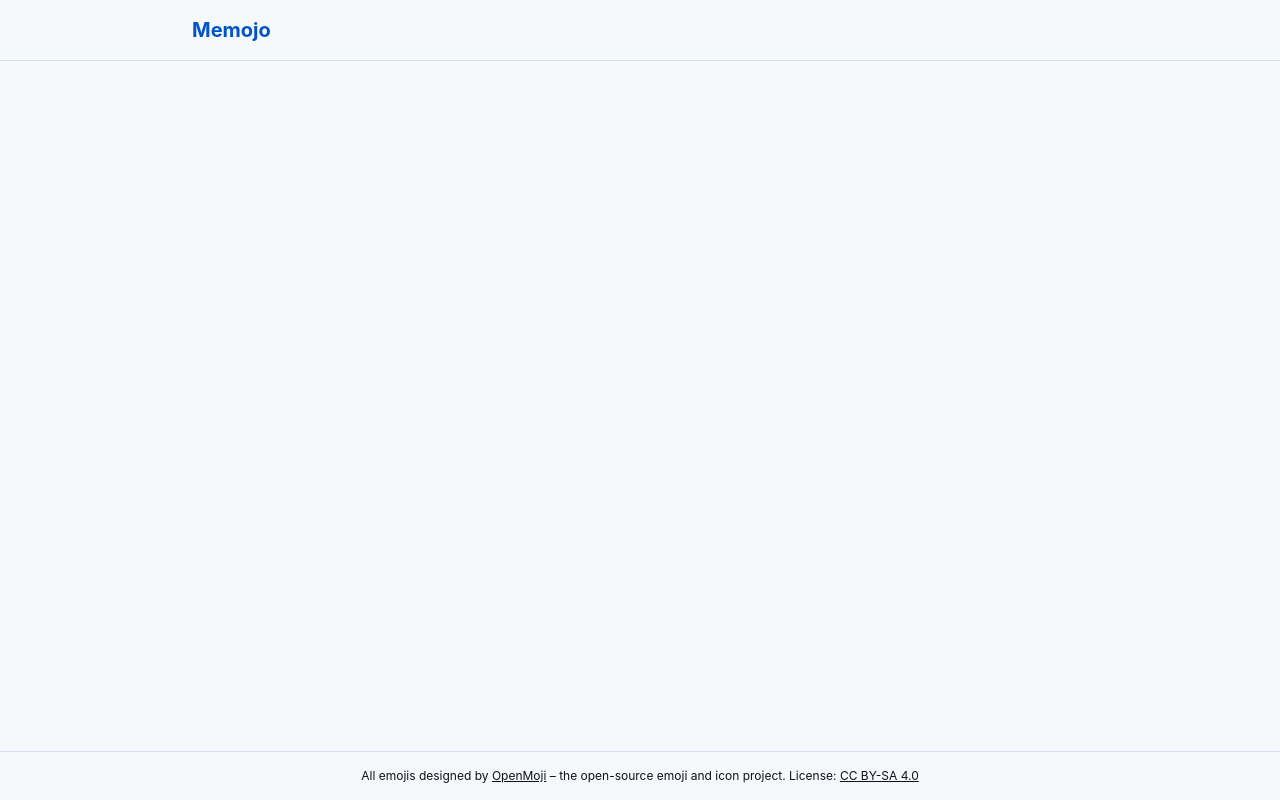
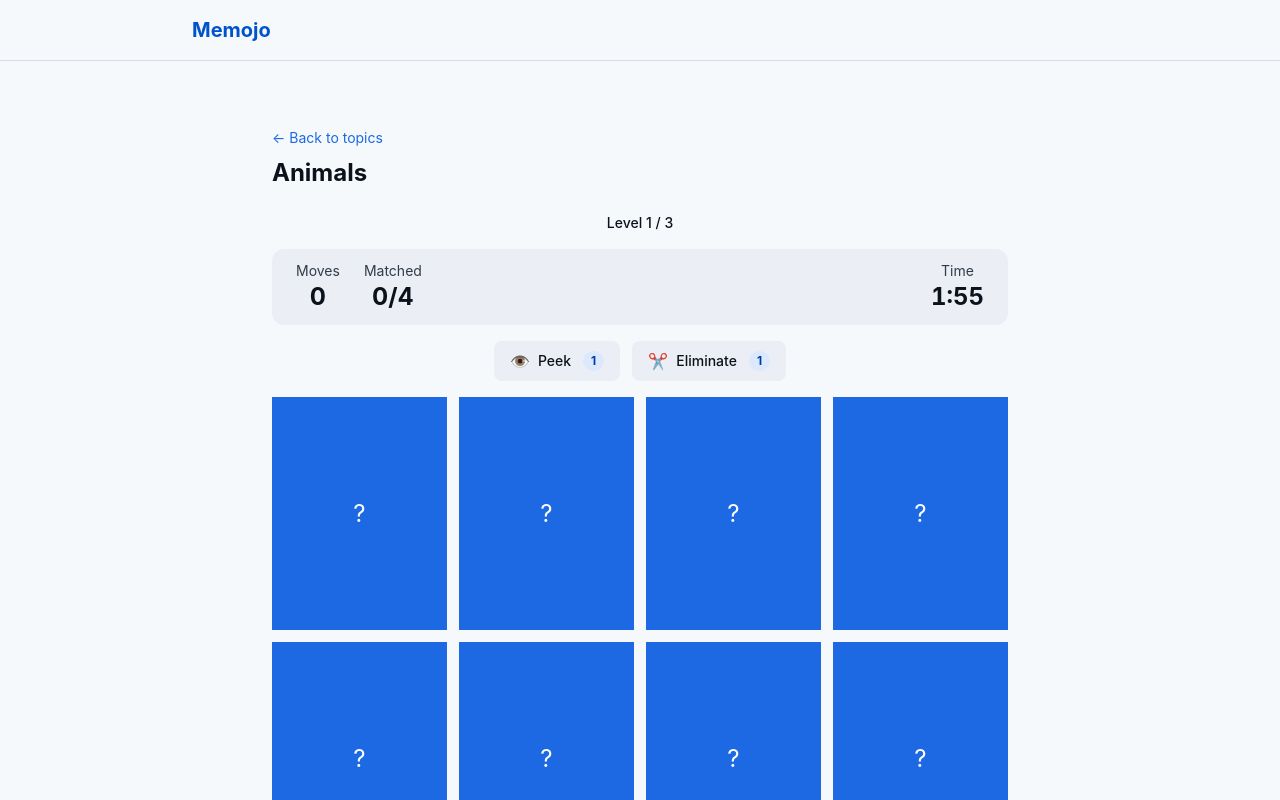
Before and after one commit to rses97/memojo, a Nuxt app: page /topics/animals in a window 1280 px wide. Shown: the top 800 px of the page. Built offline with nearby package versions, Linux system fonts and the light colour scheme.

Commit message:
feat: add topic practice page with level progression and preview

```diff
--- /dev/null
+++ b/app/pages/topics/[slug].vue
@@ -0,0 +1,237 @@
+<script setup lang="ts">
+import { calculateScore } from '~/utils/scoring'
+import type { TopicPack } from '~/types'
+
+const route = useRoute()
+const slug = route.params.slug as string
+
+const game = useGame()
+const timer = useTimer()
+const practice = useTopicPractice()
+
+const isLoading = ref(true)
+const isGameOver = ref(false)
+const isError = ref(false)
+const topicData = ref<TopicPack | null>(null)
+const hasPreview = ref(false)
+
+async function loadTopic() {
+  try {
+    topicData.value = await $fetch<TopicPack>(`/topics/${slug}.json`)
+    practice.start(topicData.value.pairs)
+    startCurrentLevel()
+    isLoading.value = false
+  } catch {
+    isError.value = true
+    isLoading.value = false
+  }
+}
+
+function startCurrentLevel() {
+  if (practice.isAllComplete.value) return
+
+  const level = practice.currentLevel.value
+  const pairs = practice.selectedPairs.value
+
+  game.init(pairs)
+  timer.init(level.timeLimit)
+  isGameOver.value = false
+
+  if (level.previewTime) {
+    hasPreview.value = true
+    game.cards.value.forEach((card) => {
+      card.isFlipped = true
+    })
+    setTimeout(() => {
+      game.cards.value.forEach((card) => {
+        if (!card.isMatched) {
+          card.isFlipped = false
+        }
+      })
+      hasPreview.value = false
+      timer.start()
+    }, level.previewTime * 1000)
+  } else {
+    hasPreview.value = false
+    timer.start()
+  }
+}
+
+function handleFlip(cardId: string) {
+  if (isGameOver.value || hasPreview.value) return
+  game.flipCard(cardId)
+}
+
+watch(
+  () => timer.isExpired.value,
+  (expired) => {
+    if (expired) {
+      handleLevelEnd()
+    }
+  },
+)
+
+watch(
+  () => game.isComplete.value,
+  (complete) => {
+    if (complete) {
+      timer.pause()
+      handleLevelEnd()
+    }
+  },
+)
+
+function handleLevelEnd() {
+  if (isGameOver.value) return
+  isGameOver.value = true
+  const level = practice.currentLevel.value
+  const score = calculateScore({
+    moves: game.moves.value,
+    totalPairs: game.totalPairs.value,
+    timeElapsed: timer.elapsed.value,
+    timeLimit: level.timeLimit,
+    maxStreak: game.maxStreak.value,
+    hintsUsed: {
+      peek: game.hints.value.peekUsed,
+      eliminate: game.hints.value.eliminateUsed,
+    },
+  })
+  practice.completeLevelAndShow(score)
+}
+
+function handleNext() {
+  practice.advanceLevel()
+  if (!practice.isAllComplete.value) {
+    startCurrentLevel()
+  }
+}
+
+function handleRestart() {
+  if (topicData.value) {
+    practice.start(topicData.value.pairs)
+    startCurrentLevel()
+  }
+}
+
+onMounted(() => {
+  loadTopic()
+})
+</script>
+
+<template>
+  <div class="mx-auto max-w-3xl px-4 py-8">
+    <div class="mb-6">
+      <NuxtLink
+        to="/topics"
+        class="text-sm text-primary-500 hover:text-primary-600"
+      >
+        &larr; Back to topics
+      </NuxtLink>
+      <h1
+        v-if="topicData"
+        class="mt-2 text-2xl font-bold text-surface-900 dark:text-surface-50"
+      >
+        {{ topicData.name }}
+      </h1>
+    </div>
+
+    <div v-if="isLoading" class="py-20 text-center text-surface-500">
+      Loading topic...
+    </div>
+
+    <div v-else-if="isError" class="py-20 text-center text-surface-500">
+      <p class="mb-4">Failed to load topic.</p>
+      <NuxtLink to="/topics" class="text-primary-500 hover:text-primary-600">
+        Back to topics
+      </NuxtLink>
+    </div>
+
+    <template v-else-if="practice.isAllComplete.value">
+      <div
+        class="rounded-2xl bg-surface-50 p-8 text-center shadow-lg dark:bg-surface-800"
+      >
+        <h2 class="mb-4 text-3xl font-bold text-primary-500">
+          All Levels Complete!
+        </h2>
+        <p class="mb-2 text-lg text-surface-700 dark:text-surface-200">
+          Total Score:
+          <span class="font-bold">{{ practice.totalScore.value }}</span>
+        </p>
+        <p class="mb-6 text-sm text-surface-500">
+          You completed all {{ practice.totalLevels.value }} levels.
+        </p>
+        <div class="flex justify-center gap-4">
+          <button
+            class="rounded-xl bg-primary-500 px-6 py-3 font-semibold text-white transition-colors hover:bg-primary-600"
+            @click="handleRestart"
+          >
+            Play Again
+          </button>
+          <NuxtLink
+            to="/topics"
+            class="rounded-xl bg-surface-200 px-6 py-3 font-semibold text-surface-700 transition-colors hover:bg-surface-300 dark:bg-surface-700 dark:text-surface-200 dark:hover:bg-surface-600"
+          >
+            Other Topics
+          </NuxtLink>
+        </div>
+      </div>
+    </template>
+
+    <template v-else-if="practice.showLevelComplete.value">
+      <GameLevelComplete
+        :level-index="practice.currentLevelIndex.value"
+        :total-levels="practice.totalLevels.value"
+        :score="practice.lastLevelScore.value"
+        :is-last-level="
+          practice.currentLevelIndex.value >= practice.totalLevels.value - 1
+        "
+        @next="handleNext"
+      />
+    </template>
+
+    <template v-else>
+      <div
+        class="mb-4 text-center text-sm font-medium text-surface-500 dark:text-surface-400"
+      >
+        Level {{ practice.currentLevelIndex.value + 1 }} /
+        {{ practice.totalLevels.value }}
+      </div>
+
+      <div
+        v-if="hasPreview"
+        class="mb-4 text-center text-sm font-medium text-primary-500"
+      >
+        Memorize the cards...
+      </div>
+
+      <GameHud
+        :moves="game.moves.value"
+        :matched-pairs="game.matchedPairs.value"
+        :total-pairs="game.totalPairs.value"
+        :time-remaining="timer.remaining.value"
+        :streak="game.streak.value"
+      />
+
+      <GameHints
+        class="my-4 flex justify-center"
+        :hints="game.hints.value"
+        :is-peeking="game.isPeeking.value"
+        :disabled="isGameOver || hasPreview"
+        @peek="game.peekAll()"
+        @eliminate="game.eliminatePair()"
+      />
+
+      <GameBoard
+        :cards="game.cards.value"
+        :grid-cols="practice.currentLevel.value.gridCols"
+        :disabled="
+          game.isProcessing.value ||
+          game.isPeeking.value ||
+          isGameOver ||
+          hasPreview
+        "
+        @flip="handleFlip"
+      />
+    </template>
+  </div>
+</template>
```
